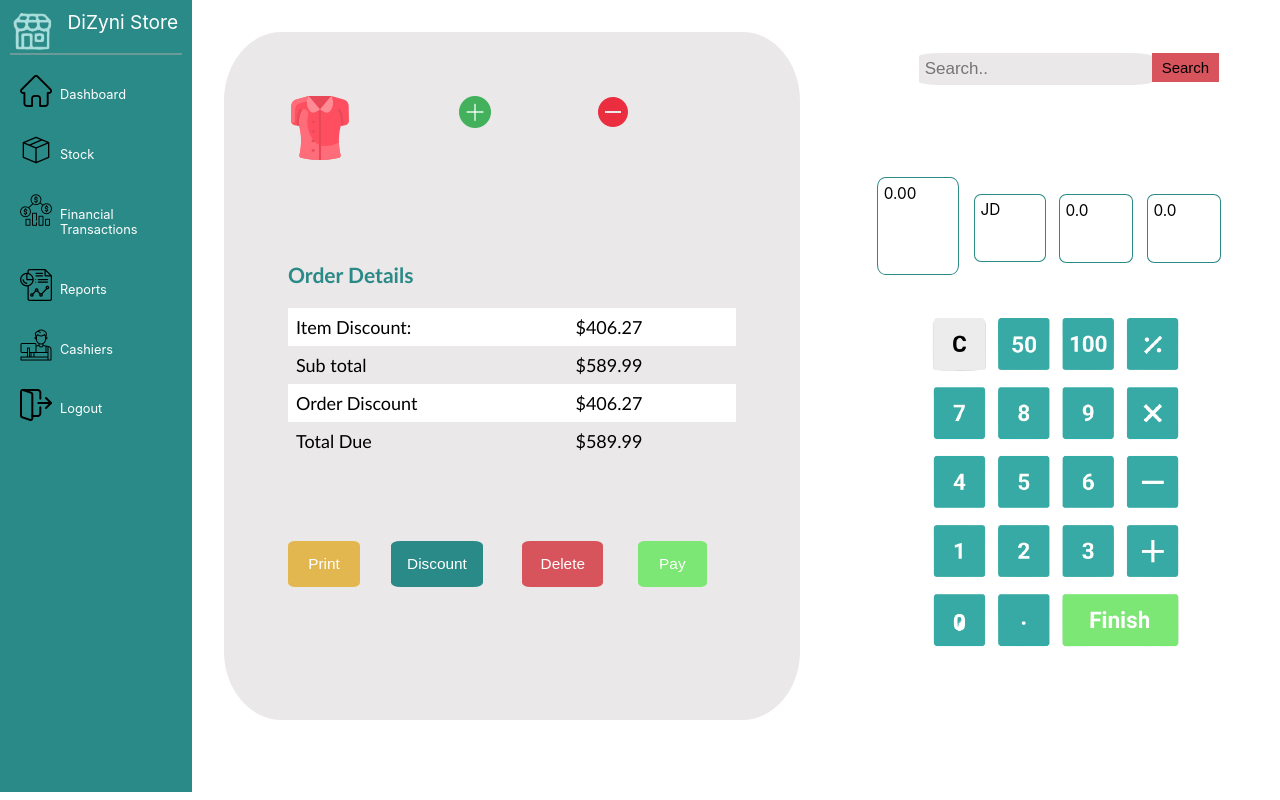
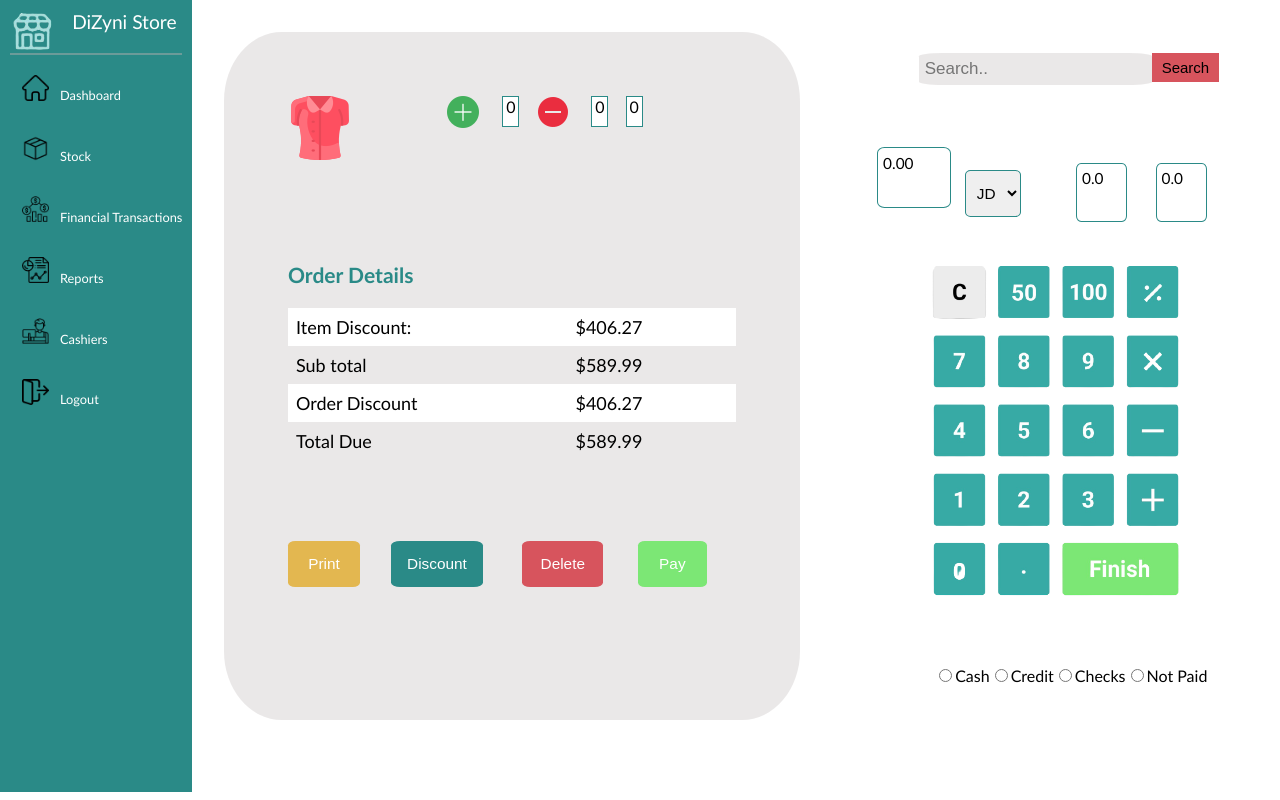
Before and after one commit to JannatN/POS-System, a React (Create React App) app in the folder frontend/: page / in a window 1280 px wide. Built offline with nearby package versions, Linux system fonts and the light colour scheme; the HTML template or start-up script is replaced by a standard one.

Commit message:
dashboard design

```diff
--- a/frontend/src/pages/dashboard.css
+++ b/frontend/src/pages/dashboard.css
@@ -1,5 +1,7 @@
 body {
     background-color: rgb(255, 255, 255);
+    font-family: 'Gill Sans', 'Gill Sans MT', Calibri, 'Trebuchet MS', sans-serif;
+
 }
 
 .cont {
@@ -40,10 +42,19 @@ body {
     grid-template-columns: auto auto auto;
 }
 
-/* .sec-2 {
+.addMin {
     display: grid;
-    grid-template-columns: auto auto auto;
-} */
+    grid-template-columns: auto auto auto auto auto;
+    grid-gap: 10%;
+}
+.addMin div{
+    background-color: white;
+    height: 20%;
+    width: 100%;
+    border: 1px solid #2A8A87;
+    text-align: center;
+}
+
 table {
     border-collapse: collapse;
     width: 100%;
@@ -84,6 +95,8 @@ tr:nth-child(odd) {
 
 .li img {
     justify-self: center;
+    width: 80%;
+
 }
 
 .li:hover {
@@ -124,7 +137,7 @@ tr:nth-child(odd) {
     font-size: 17px;
     border: none;
     border-radius: 10%;
-    background-color:rgba(189, 181, 181, 0.315);
+    background-color: rgba(189, 181, 181, 0.315);
 
 }
 
@@ -164,6 +177,10 @@ tr:nth-child(odd) {
     border: none;
 }
 
+.sec-3 button:hover {
+    border: 1px solid red;
+}
+
 .red {
     background-color: #D7545D;
 }
@@ -186,7 +203,7 @@ tr:nth-child(odd) {
 }
 
 .thrd-btns {
-    width: 70%;
+    width: 50%;
     height: 40%;
     font-size: 1.2vw;
     border-radius: 10%;
@@ -196,9 +213,10 @@ tr:nth-child(odd) {
     padding: 6%;
     margin-top: 20%;
 }
-.total-big{
+
+.total-big {
     width: 70%;
-    height: 60%;
+    height: 40%;
     font-size: 1.2vw;
     border-radius: 10%;
     border: 1px solid #2A8A87;
@@ -206,3 +224,9 @@ tr:nth-child(odd) {
     text-decoration: none;
     padding: 6%;
 }
+
+.radio {
+    margin-left: 16%;
+    /* display: grid;
+    grid-template-columns: auto auto auto auto; */
+}
--- a/frontend/src/pages/dashboard.js
+++ b/frontend/src/pages/dashboard.js
@@ -48,8 +48,16 @@ class Dashboard extends Component {
                     <div className="orderDetails">
                         <div className="sec-1">
                             <img src={Blouse} alt=' icon' />
-                            <img src={Plus} alt=' icon' />
-                            <img src={Min} alt=' icon' />
+                            <div className="addMin">
+                                <img src={Plus} alt=' icon' />
+                                <div className="sec-1-sq">0</div>
+                                <img src={Min} alt=' icon' />
+                                {/* <label> Price:</label> */}
+                                <div className="sec-1-sq">0 </div>
+                                {/* <label > Total: </label> */}
+                                <div className="sec-1-sq">0</div>
+
+                            </div>
                         </div>
                         <div className="sec-2">
 
@@ -94,10 +102,15 @@ class Dashboard extends Component {
                             </form>
                         </div>
                     </div>
-                    <div className = "thrd-sec2">
+                    <div className="thrd-sec2">
                         <div className="total-big">0.00</div>
                         {/* <label className="label-3th">currency</label> */}
-                        <div className="thrd-btns">JD</div>
+                        <select className="thrd-btns" name="cur" id="cur">
+                            <option value="JD">JD</option>
+                            <option value="NIS">NIS</option>
+                            <option value="USD">USD</option>
+                        </select>
+
                         {/* <label className="label-3th">Tendered</label> */}
 
                         <div className="thrd-btns">0.0</div>
@@ -108,6 +121,20 @@ class Dashboard extends Component {
                     </div>
 
                     <div className="cal"><img src={Calculater} alt=' icon' width="70%" /></div>
+
+                    <div className="radio">
+                        <input type="radio" id="cash" name="cash" value="Cash" />
+                        <label for="cash">Cash</label>
+                        <input type="radio" id="credit" name="credit" value="credit" />
+                        <label for="credit">Credit</label>
+
+                        <input type="radio" id="check" name="check" value="check" />
+                        <label for="check">Checks</label>
+
+                        <input type="radio" id="not" name="not" value="not" />
+                        <label for="cash">Not Paid</label>
+
+                    </div>
                 </div>
 
             </div>
```
